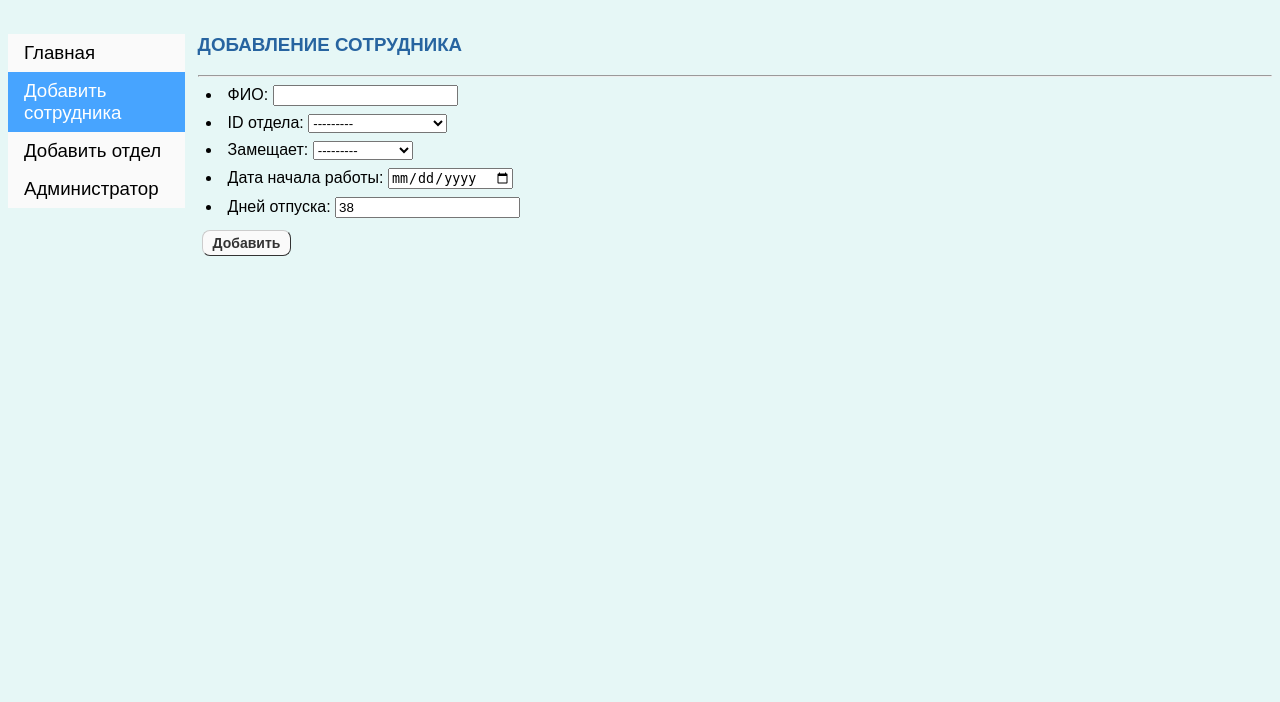
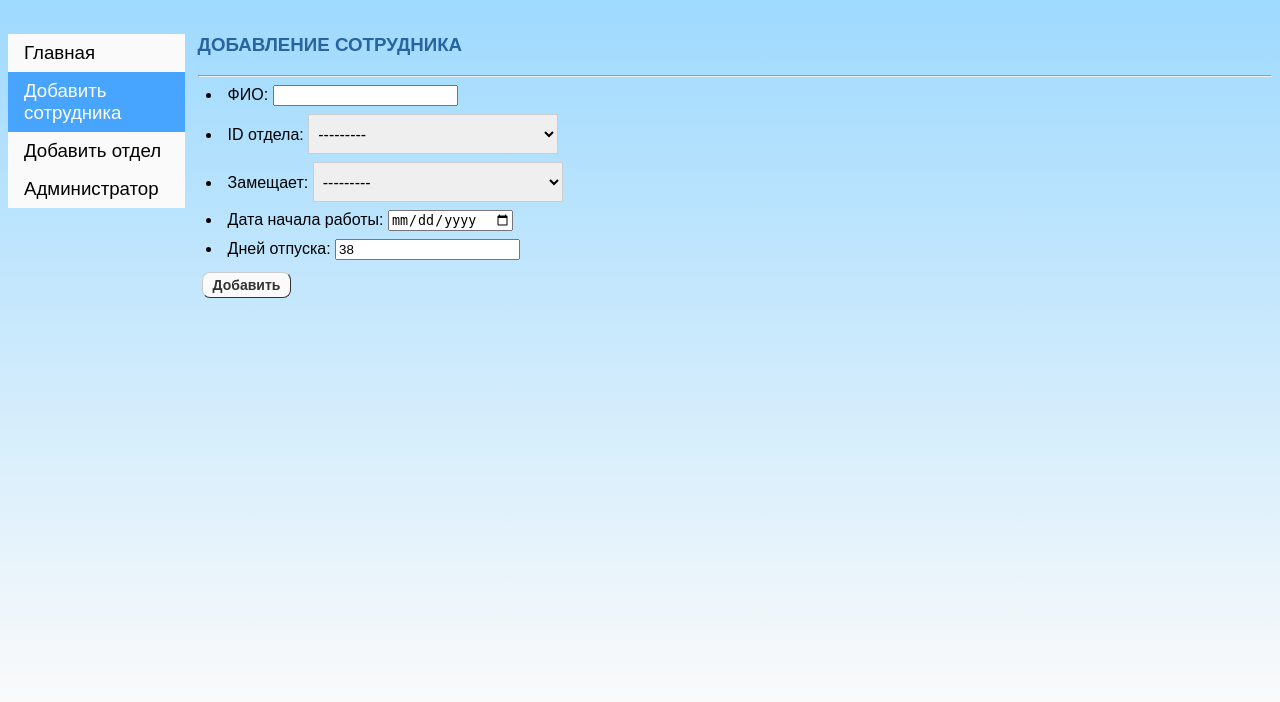
Before and after one commit to SipakovV/vacation_scheduler, a Django app: page /vacations/employee/add/ in a window 1280 px wide. Shown: the part 98-800 px from the top of the page. Run offline with Django 3.2, Linux system fonts and the light colour scheme; tables that the repository leaves empty hold one stand-in row (values such as "Sample post").

Commit message:
CSS background and nav tweaks

```diff
--- a/vacations/static/vacations/style.css
+++ b/vacations/static/vacations/style.css
@@ -1,5 +1,11 @@
+html {
+    min-height: 100%;
+    background: linear-gradient(to top, #FAFAFA, #91d5ff);
+}
+
 body {
-    background-color: #e6f7f6;
+    /*background-color: #e6f7f6;*/
+
     font-family: sans-serif;
 }
 
@@ -8,7 +14,7 @@
 
     text-transform: uppercase;
     text-align: center;
-    background: url("bg.jpg") left / auto 100% no-repeat;
+    /*background: url("bg.jpg") left / auto 100% no-repeat;*/
 }
 
 body h3 {
@@ -31,7 +37,7 @@
 
 section {
     margin-left: 15%;
-    background-color: #e6f7f6;
+    /*background-color: #e6f7f6;*/
 }
 
 table {
@@ -122,3 +128,13 @@
     padding: 10px;
     height: 10px;
 }
+
+/* SELECT CUSTOMIZATION */
+select {
+  margin: 0px;
+  width: 250px;
+  padding: 5px 35px 5px 5px;
+  font-size: 16px;
+  border: 1px solid #CCC;
+  height: 40px;
+}
```
